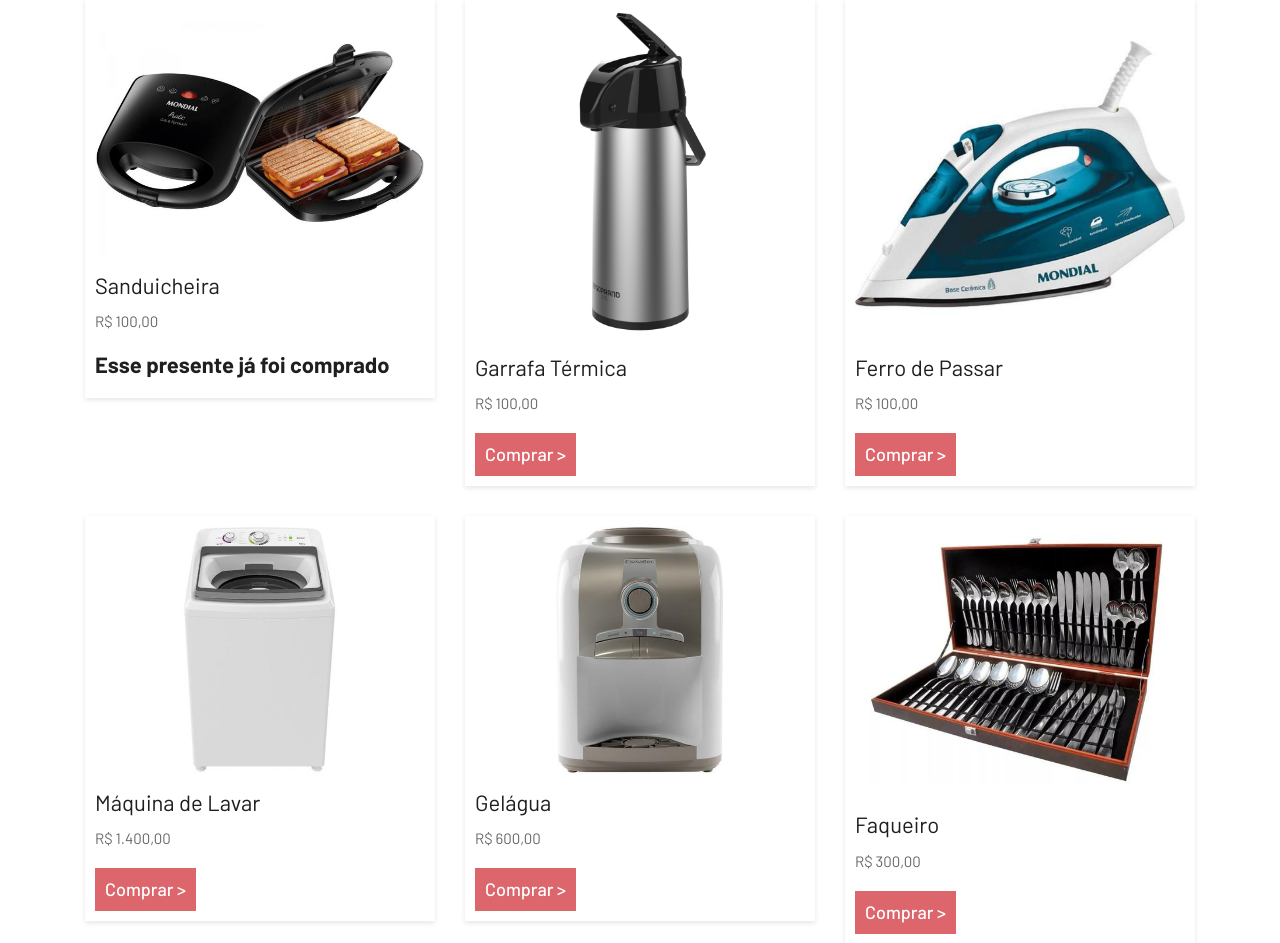
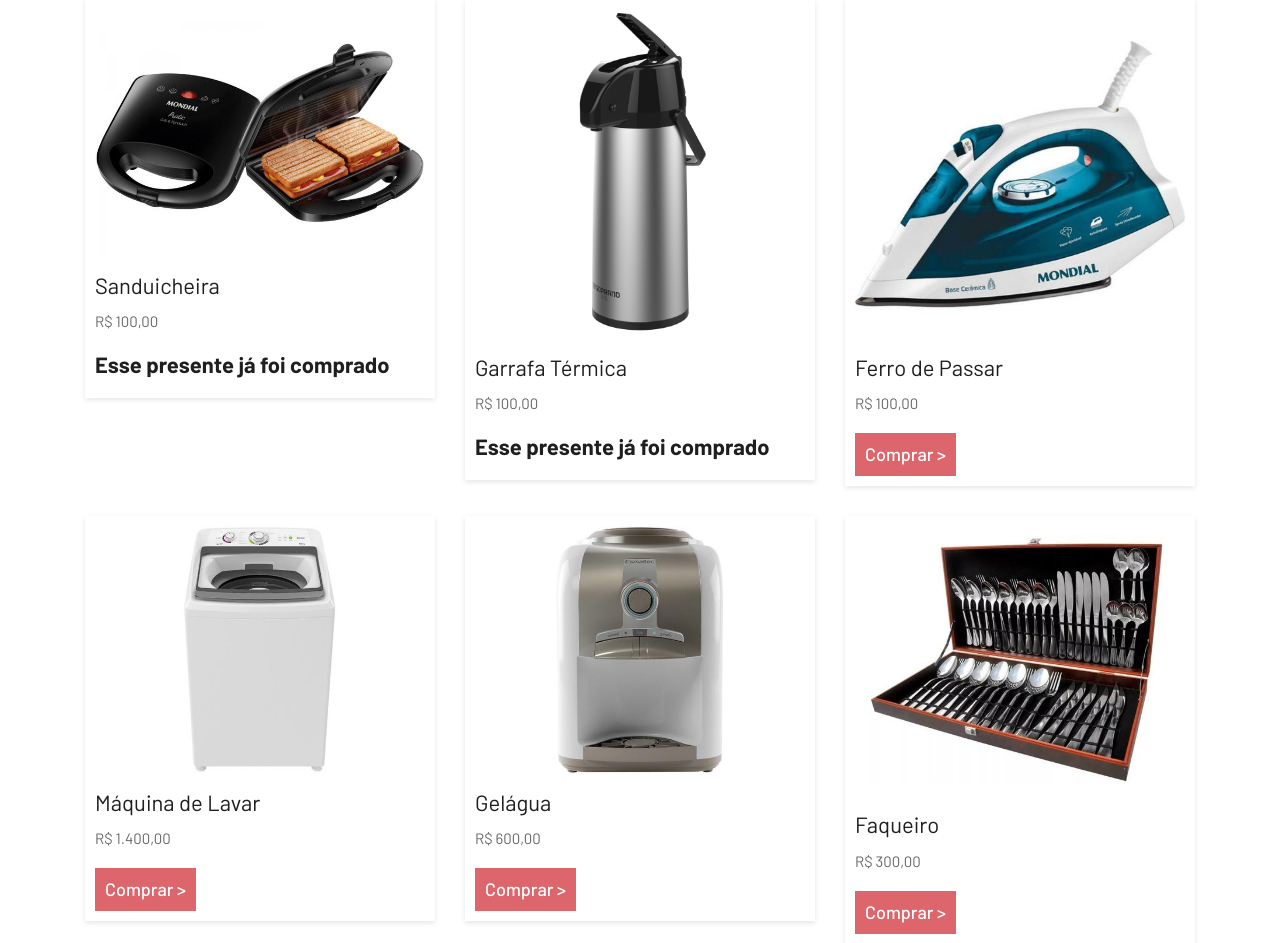
Before and after one commit to tecrodrigocastro/front-casamento, a PHP site: page /list.php in a window 1280 px wide. Shown: the part 2941-3884 px from the top of the page. Run offline with PHP 8.4, Linux system fonts and the light colour scheme.

Commit message:
remove garrafa

```diff
--- a/list.php
+++ b/list.php
@@ -270,7 +270,7 @@
 						</div>
 						<h2>Garrafa Térmica</h2>
 						<p>R$ 100,00 </p>
-						<a href="https://app.picpay.com/user/dpls/100,00">Comprar ></a>
+						<h2><strong>Esse presente já foi comprado</strong></h2>
 					</div>
 				</div>
 				<div class="col-lg-4 col-md-6 col-sm-12">
@@ -563,16 +563,7 @@
 						<a href="https://app.picpay.com/user/dpls/250,00">Comprar ></a>
 					</div>
 				</div>
-				<div class="col-lg-4 col-md-6 col-sm-12">
-					<div class="event-inner">
-						<div class="event-img">
-							<img class="img-fluid" src="images/presentes/cortina.jpg" alt="" />
-						</div>
-						<h2>PRODUTO TESTE</h2>
-						<p>R$ 1,00 </p>
-						<a href="https://app.picpay.com/user/dpls/1,00">Comprar ></a>
-					</div>
-				</div>
+
 			</div>
 		</div>
 	</div>
```
